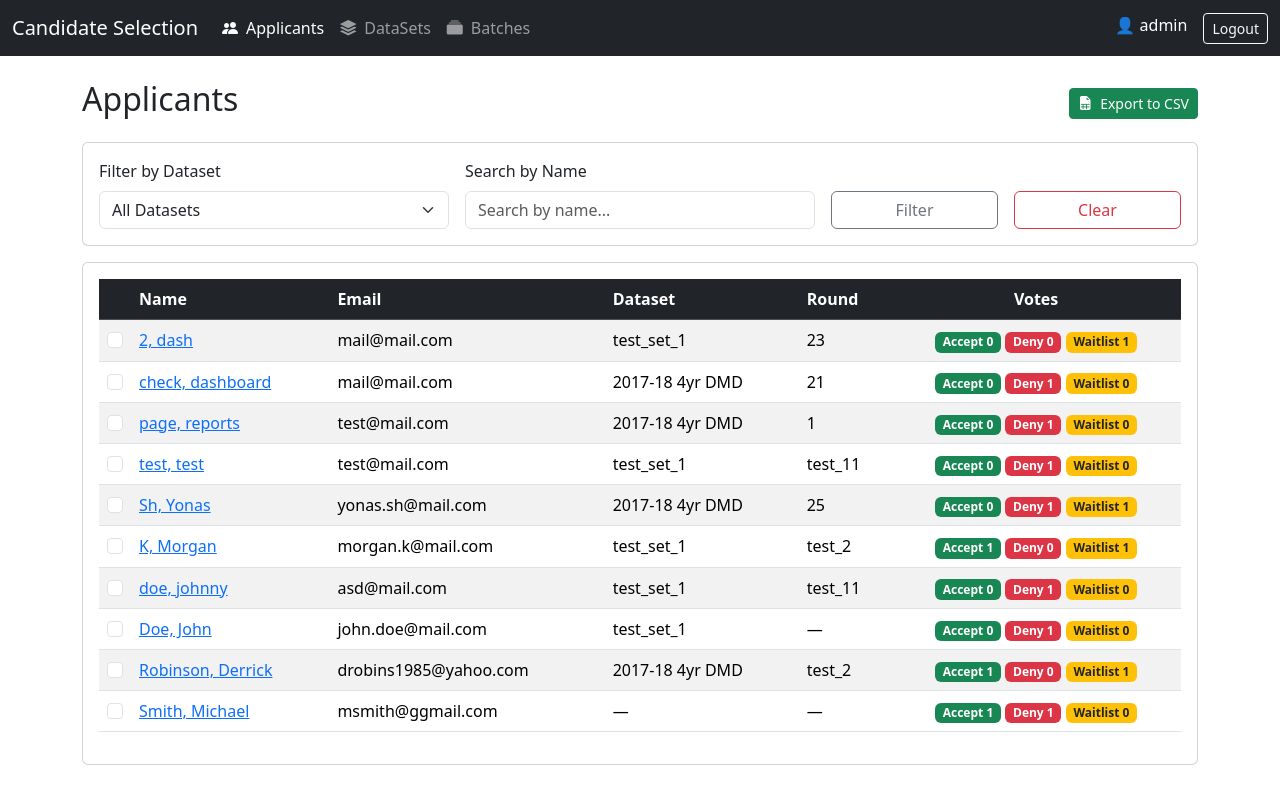
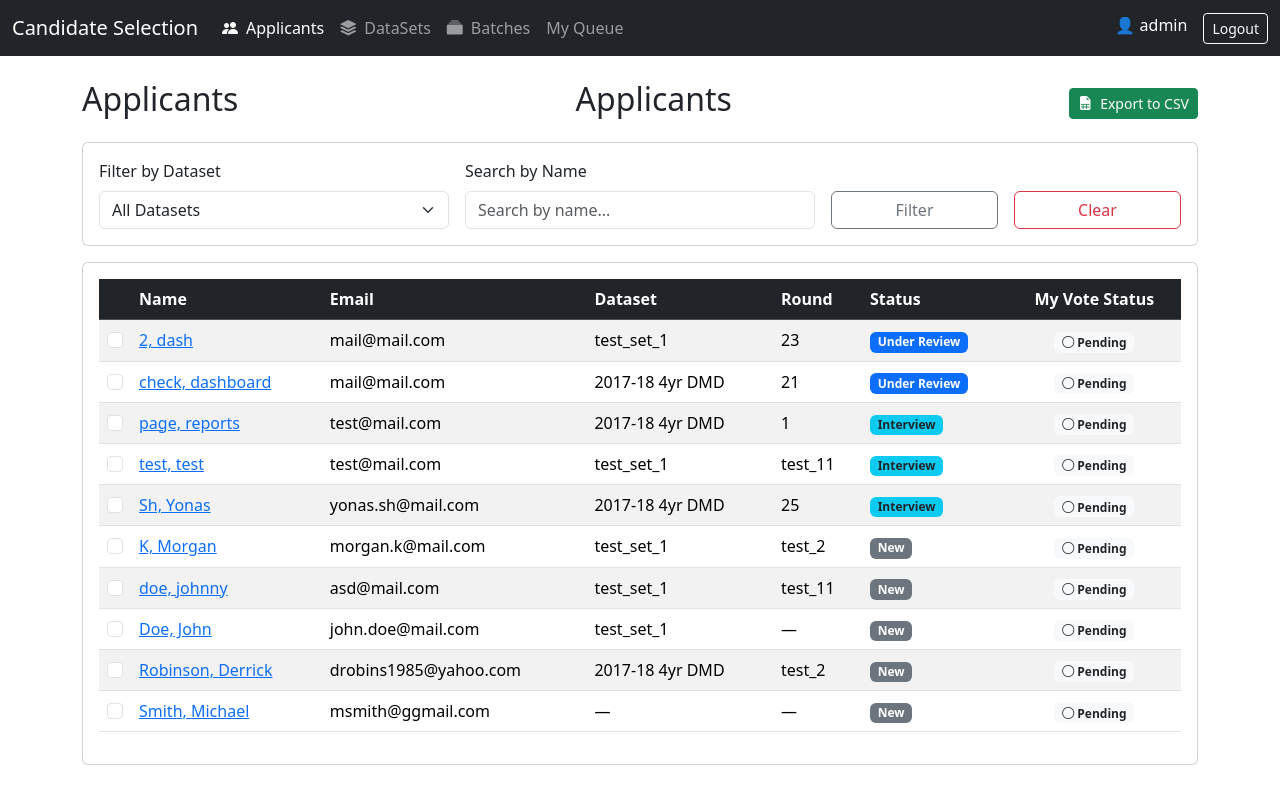
Before and after one commit to yonasshah/CanSelect, a Django app: page /applicant/ in a window 1280 px wide. Run offline with Django 5.2, Linux system fonts and the light colour scheme; a user stored in the database is signed in; data comes from the database, SQL or seed files in the repository; both versions use the stored data as it was after the commit; parts of the project's set-up code (start-up, migrations or seed data) failed here and were passed over; some libraries are stand-ins or nearby versions.

Commit message:
New features: Review page for committee members Batch bulk actions Basic applicant scoring system Applicant status tracking

```diff
--- a/gradapp/applicants/templates/applicant_list.html
+++ b/gradapp/applicants/templates/applicant_list.html
@@ -1,10 +1,26 @@
 {% extends "base.html" %}
 {% block content %}
 <div class="d-flex justify-content-between align-items-center mb-3">
+  <h2>{% if is_queue_page %}My Review Queue{% else %}Applicants{% endif %}</h2>
   <h2>Applicants</h2>
-  <div>
-    <button type="button" id="compare-btn" class="btn btn-info" style="display: none;">
-      <i class="bi bi-layout-split me-2"></i>Compare Selected
+
+  <div class="d-flex align-items-center justify-content-end flex-wrap gap-2">
+
+    {% if user.profile.role == 'ADMIN' %}
+    <div id="batch-action-container" style="display: none; display: inline;">
+      <select name="action" class="form-select-sm" form="batch-form">
+        <option value="">Batch Action...</option>
+        <option value="set_status_review">Set Status: Under Review</option>
+        <option value="set_status_interview">Set Status: Interview</option>
+        <option value="set_status_decided">Set Status: Decision Made</option>
+      </select>
+      <button type="submit" class="btn btn-primary btn-sm" form="batch-form">Apply</button>
+    </div>
+    {% endif %}
+
+    <button type="submit" class="btn btn-info btn-sm" id="compare-btn" style="display: none;"
+            form="batch-form" formaction="{% url 'compare_applicants' %}" formmethod="GET">
+      <i class="bi bi-layout-split me-2"></i>Compare
     </button>
 
     <a href="{% url 'export_applicants_csv' %}?dataset={{ selected_dataset_id|default:'' }}&q={{ search_query|default:'' }}" class="btn btn-success btn-sm">
@@ -14,8 +30,8 @@
     {% if user.profile.role == 'ADMIN' %}
       <a href="{% url 'applicant_create' %}" class="btn btn-primary btn-sm">➕ New Applicant</a>
     {% endif %}
+    </div>
   </div>
-</div>
 
 <div class="card mb-3">
   <div class="card-body">
@@ -49,8 +65,8 @@
   </div>
 </div>
 
-<form id="compare-form" action="{% url 'compare_applicants' %}" method="get">
-  <div class="card">
+<form id="batch-form" action="{% url 'batch_action' %}" method="POST">
+  {% csrf_token %} <div class="card">
     <div class="card-body">
       <table class="table table-striped table-hover align-middle">
         <thead class="table-dark">
@@ -60,8 +76,14 @@
             <th>Email</th>
             <th>Dataset</th>
             <th>Round</th>
-            <th class="text-center">Votes</th>
-          </tr>
+            <th>Status</th>
+
+            {% if user.profile.role == 'ADMIN' %}
+              <th class="text-center">Votes & Score</th>
+            {% else %}
+              <th class="text-center">My Vote Status</th>
+            {% endif %}
+            </tr>
         </thead>
         <tbody>
           {% for a in page_obj %}
@@ -77,17 +99,50 @@
               <td>{{ a.email }}</td>
               <td>{{ a.dataset.DisplayName|default:"—" }}</td>
               <td>{{ a.round.DisplayName|default:"—" }}</td>
+
+              <td>
+                <span class="badge
+                  {% if a.status == 'NEW' %}bg-secondary
+                  {% elif a.status == 'REVIEW' %}bg-primary
+                  {% elif a.status == 'INTERVIEW' %}bg-info text-dark
+                  {% elif a.status == 'DECIDED' %}bg-success
+                  {% endif %}">
+                  {{ a.get_status_display }}
+                </span>
+              </td>
+
               <td class="text-center">
-                {% with votes=a.votes_summary %}
-                  <span class="badge bg-success">Accept {{ votes.accept }}</span>
-                  <span class="badge bg-danger">Deny {{ votes.deny }}</span>
-                  <span class="badge bg-warning text-dark">Waitlist {{ votes.waitlist }}</span>
-                {% endwith %}
+                {% if user.profile.role == 'ADMIN' %}
+                  {% if a.avg_score %}
+                    <span class="badge bg-primary fs-6">
+                      {{ a.avg_score|floatformat:2 }} / 5.0
+                    </span>
+                  {% else %}
+                    <span class="badge bg-light text-dark">N/A</span>
+                  {% endif %}
+
+                  <hr class="my-1 mx-3"> {% with votes=a.votes_summary %}
+                    <span class="badge bg-success">A: {{ votes.accept }}</span>
+                    <span class="badge bg-danger">D: {{ votes.deny }}</span>
+                    <span class="badge bg-warning text-dark">W: {{ votes.waitlist }}</span>
+                  {% endwith %}
+
+                {% else %}
+                  {% if a.user_has_voted %}
+                    <span class="badge bg-success">
+                      <i class="bi bi-check-circle-fill"></i> Voted
+                    </span>
+                  {% else %}
+                    <span class="badge bg-light text-dark">
+                      <i class="bi bi-circle"></i> Pending
+                    </span>
+                  {% endif %}
+                {% endif %}
               </td>
-            </tr>
+              </tr>
           {% empty %}
             <tr>
-              <td colspan="6" class="text-center text-muted">No applicants yet.</td>
+              <td colspan="7" class="text-center text-muted">No applicants yet.</td>
             </tr>
           {% endfor %}
         </tbody>
@@ -95,6 +150,7 @@
     </div>
   </div>
 </form>
+
 {% if page_obj.has_other_pages %}
   <nav aria-label="Page navigation" class="mt-4">
     <ul class="pagination justify-content-center">
--- a/gradapp/applicants/urls.py
+++ b/gradapp/applicants/urls.py
@@ -7,12 +7,15 @@ urlpatterns = [
     path("login/", views.email_login, name="login"),
     path("applicant/<int:pk>/", views.applicant_detail, name="applicant_detail"),
     path("applicant/new/", views.applicant_create, name="applicant_create"),
+    path("applicant/batch-action/", views.batch_action, name="batch_action"),
     path("applicant/<int:pk>/vote/<str:value>/", views.vote, name="vote"),
     path("applicant/<int:pk>/add-files/", views.add_files, name="add_files"),
     path("applicant/<int:pk>/edit/", views.applicant_edit, name="applicant_edit"),
     path("applicant/compare/", views.compare_applicants, name="compare_applicants"),
     path("applicant/<int:pk>/profile/", views.applicant_profile_partial, name="applicant_profile_partial"),
     path("applicant/export/", views.export_applicants_csv, name="export_applicants_csv"),
+    path("applicant/<int:pk>/update-status/", views.update_status, name="update_status"),
+    path("applicant/<int:pk>/update-score/", views.update_score, name="update_score"),
     path("datasets/", views.dataset_list, name="dataset_list"),
     path("datasets/new/", views.dataset_create, name="dataset_create"),
     path("datasets/<int:pk>/", views.dataset_detail, name="dataset_detail"),
@@ -22,4 +25,5 @@ urlpatterns = [
     path("batches/new/", views.batch_create, name="batch_create"),
     path("batches/<int:pk>/", views.batch_detail, name="batch_detail"),
     path("batches/<int:pk>/edit/", views.batch_edit, name="batch_edit"),
+    path("queue/", views.applicant_queue, name="applicant_queue"),
 ]
--- a/gradapp/applicants/views.py
+++ b/gradapp/applicants/views.py
@@ -1,7 +1,9 @@
 # applicants/views.py
 import csv
-from django.db.models import Count, Q
+import random
+from django.db.models import Count, Q, Avg, Exists, OuterRef
 import json
+from itertools import cycle
 from django.utils.safestring import mark_safe
 from django.http import HttpResponse
 from django.core.paginator import Paginator
@@ -11,8 +13,8 @@ from django.contrib import messages
 from .decorators import admin_required
 from django.contrib.auth.models import User
 from django.contrib.auth.decorators import login_required
-from .models import Activity, Applicant, ApplicantFile, Vote, DataSet, Batch
-from .forms import ApplicantForm, UploadManyFilesForm, EmailLoginForm,DataSetForm, BatchForm, CommentForm
+from .models import Activity, Applicant, ApplicantFile, Score, Vote, DataSet, Batch
+from .forms import ApplicantForm, ApplicantStatusForm, BatchAssignmentForm, UploadManyFilesForm, EmailLoginForm,DataSetForm, BatchForm, CommentForm, ScoreForm
 
 def email_login(request):
     if request.method == "POST":
@@ -31,7 +33,15 @@ def applicant_list(request):
     selected_dataset_id = request.GET.get('dataset')
     search_query = request.GET.get('q', '')
 
-    applicants_list = Applicant.objects.select_related('dataset', 'round').order_by("-created_at")
+    user_has_voted_subquery = Vote.objects.filter(
+    applicant=OuterRef('pk'),
+    voter=request.user
+)
+
+    applicants_list = Applicant.objects.select_related('dataset', 'round').annotate(
+        avg_score=Avg('scores__overall_score'),
+        user_has_voted=Exists(user_has_voted_subquery)
+    ).order_by("-created_at")
 
 
     if selected_dataset_id:
@@ -58,6 +68,16 @@ def applicant_list(request):
 @login_required
 def applicant_detail(request, pk):
     applicant = get_object_or_404(Applicant, pk=pk)
+    user_score, _ = Score.objects.get_or_create(applicant=applicant, voter=request.user)
+    score_form = ScoreForm(instance=user_score)
+    status_form = ApplicantStatusForm(instance=applicant)
+
+    avg_scores = Score.objects.filter(applicant=applicant).aggregate(
+        avg_research=Avg('research_score'),
+        avg_statement=Avg('statement_score'),
+        avg_overall=Avg('overall_score')
+    )
+
     comment_form = CommentForm()
 
     current_user_vote = Vote.objects.filter(applicant=applicant, voter=request.user).first()
@@ -90,6 +110,9 @@ def applicant_detail(request, pk):
         'current_user_vote': current_user_vote,
         'video_files': video_files,
         'other_files': other_files,
+        'score_form': score_form,
+        'status_form': status_form,
+        'avg_scores': avg_scores,
     }
     return render(request, "applicant_detail.html", context)
 
@@ -415,3 +438,125 @@ def activity_feed(request):
         'activities': activities
     }
     return render(request, "activity_feed.html", context)
+
+@login_required
+@admin_required
+def update_status(request, pk):
+    applicant = get_object_or_404(Applicant, pk=pk)
+    if request.method == 'POST':
+        form = ApplicantStatusForm(request.POST, instance=applicant)
+        if form.is_valid():
+            form.save()
+            messages.success(request, f"Status for {applicant} updated to {applicant.get_status_display()}.")
+    return redirect('applicant_detail', pk=pk)
+
+@login_required
+def update_score(request, pk):
+    applicant = get_object_or_404(Applicant, pk=pk)
+    score, _ = Score.objects.get_or_create(applicant=applicant, voter=request.user)
+    if request.method == 'POST':
+        form = ScoreForm(request.POST, instance=score)
+        if form.is_valid():
+            form.save()
+            messages.success(request, "Your score has been saved.")
+    return redirect('applicant_detail', pk=pk)
+
+@login_required
+def applicant_queue(request):
+    datasets = DataSet.objects.all()
+    selected_dataset_id = request.GET.get('dataset')
+    search_query = request.GET.get('q', '')
+
+    user_has_voted_subquery = Vote.objects.filter(
+    applicant=OuterRef('pk'),
+    voter=request.user
+)
+
+    user_batches = request.user.assigned_batches.all()
+
+    applicants_list = Applicant.objects.filter(
+        round__in=user_batches
+    ).exclude(
+        votes__voter=request.user
+    ).select_related('dataset', 'round').annotate(
+        avg_score=Avg('scores__overall_score'),
+        user_has_voted=Exists(user_has_voted_subquery)
+    ).order_by("-created_at")
+
+    if selected_dataset_id:
+        applicants_list = applicants_list.filter(dataset_id=selected_dataset_id)
+
+    if search_query:
+        applicants_list = applicants_list.filter(
+            Q(first_name__icontains=search_query) |
+            Q(last_name__icontains=search_query)
+        )
+
+    paginator = Paginator(applicants_list, 25)
+    page_number = request.GET.get("page")
+    page_obj = paginator.get_page(page_number)
+
+    context = {
+        'page_obj': page_obj,
+        'datasets': datasets,
+        'selected_dataset_id': selected_dataset_id,
+        'search_query': search_query,
+        'is_queue_page': True,
+    }
+    return render(request, "applicant_list.html", context)
+
+@login_required
+@admin_required
+def batch_action(request):
+    if request.method == 'POST':
+        action = request.POST.get('action')
+        applicant_ids = request.POST.getlist('ids')
+
+        if not applicant_ids:
+            messages.warning(request, "You didn't select any applicants.")
+            return redirect('applicant_list')
+
+        queryset = Applicant.objects.filter(pk__in=applicant_ids)
+
+        if action == 'set_status_review':
+            count = queryset.update(status=Applicant.Status.UNDER_REVIEW)
+            messages.success(request, f"Updated {count} applicants to 'Under Review'.")
+        elif action == 'set_status_interview':
+            count = queryset.update(status=Applicant.Status.INTERVIEW)
+            messages.success(request, f"Updated {count} applicants to 'Interview'.")
+        elif action == 'set_status_decided':
+            count = queryset.update(status=Applicant.Status.DECIDED)
+            messages.success(request, f"Updated {count} applicants to 'Decision Made'.")
+
+        else:
+            messages.error(request, "No valid action selected.")
+
+    return redirect('applicant_list')
+
+@login_required
+@admin_required
+def batch_assign_reviewers(request, pk):
+    batch = get_object_or_404(Batch, pk=pk)
+
+    if request.method == 'POST':
+        form = BatchAssignmentForm(request.POST, instance=batch)
+        if form.is_valid():
+            selected_reviewers = form.cleaned_data['reviewers']
+            batch.assigned_reviewers.set(selected_reviewers)
+            messages.success(request, f"Reviewer assignments updated for {batch.DisplayName}.")
+            return redirect('batch_list')
+
+        else:
+            # If the form is invalid, display errors
+            for field, errors in form.errors.items():
+                for error in errors:
+                    messages.error(request, f"Error in '{field}': {error}")
+
+    else:
+        form = BatchAssignmentForm(instance=batch)
+
+    context = {
+        'form': form,
+        'batch': batch,
+    }
+    return render(request, 'batch_assign_reviewers.html', context)
--- a/gradapp/templates/base.html
+++ b/gradapp/templates/base.html
@@ -46,6 +46,10 @@
             <li class="nav-item">
               <a class="nav-link {% if 'batch' in request.resolver_match.url_name|default:'' %}active{% endif %}"
                  href="{% url 'batch_list' %}"><i class="bi bi-collection-fill me-2"></i>Batches</a>
+            </li>
+            <li class="nav-item">
+              <a class="nav-link {% if request.resolver_match.url_name == 'applicant_queue' %}active{% endif %}"
+                href="{% url 'applicant_queue' %}">My Queue</a>
             </li>
           </ul>
           <ul class="navbar-nav ms-auto">
@@ -125,32 +129,36 @@
     </script>
 
     <script>
-      document.addEventListener('DOMContentLoaded', function() {
+document.addEventListener("DOMContentLoaded", function() {
     const checkboxes = document.querySelectorAll('.applicant-checkbox');
-        const compareBtn = document.getElementById('compare-btn');
-        const compareForm = document.getElementById('compare-form');
+    const batchActionContainer = document.getElementById('batch-action-container'); // For Admins
+    const compareBtn = document.getElementById('compare-btn'); // For Everyone
 
-        // This function shows and hides the button
-        function toggleCompareButton() {
-          if (compareBtn) {
+    function toggleButtons() {
         const checkedCount = document.querySelectorAll('.applicant-checkbox:checked').length;
-            compareBtn.style.display = (checkedCount >= 2) ? 'inline-block' : 'none';
+
+        // Control Admin Batch Actions (show if 1+ selected)
+        if (batchActionContainer) {
+            if (checkedCount >= 1) {
+                batchActionContainer.style.display = 'inline';
+            } else {
+                batchActionContainer.style.display = 'none';
             }
         }
 
-        // Makes the button submit the form
-        if (compareBtn && compareForm) {
-          compareBtn.addEventListener('click', function() {
-            compareForm.submit();
-          });
+        // Control Compare Button (show if 2+ selected)
+        if (compareBtn) {
+            if (checkedCount >= 2) {
+                compareBtn.style.display = 'inline';
+            } else {
+                compareBtn.style.display = 'none';
+            }
+        }
     }
 
-        checkboxes.forEach(checkbox => {
-          checkbox.addEventListener('change', toggleCompareButton);
+    checkboxes.forEach(cb => {
+        cb.addEventListener('change', toggleButtons);
     });
-
-        // Run on page load
-        toggleCompareButton();
 });
 </script>
 <script>
```
Also changed, not shown: gradapp/applicants/forms.py (+18 -1 lines), gradapp/applicants/models.py (+35 -0 lines), gradapp/applicants/templates/applicant_detail.html (+77 -44 lines), gradapp/applicants/migrations/0015_applicant_status.py (added), gradapp/applicants/migrations/0016_score.py (added), gradapp/db.sqlite3. Lines whose indentation alone changed are shown as unchanged.
